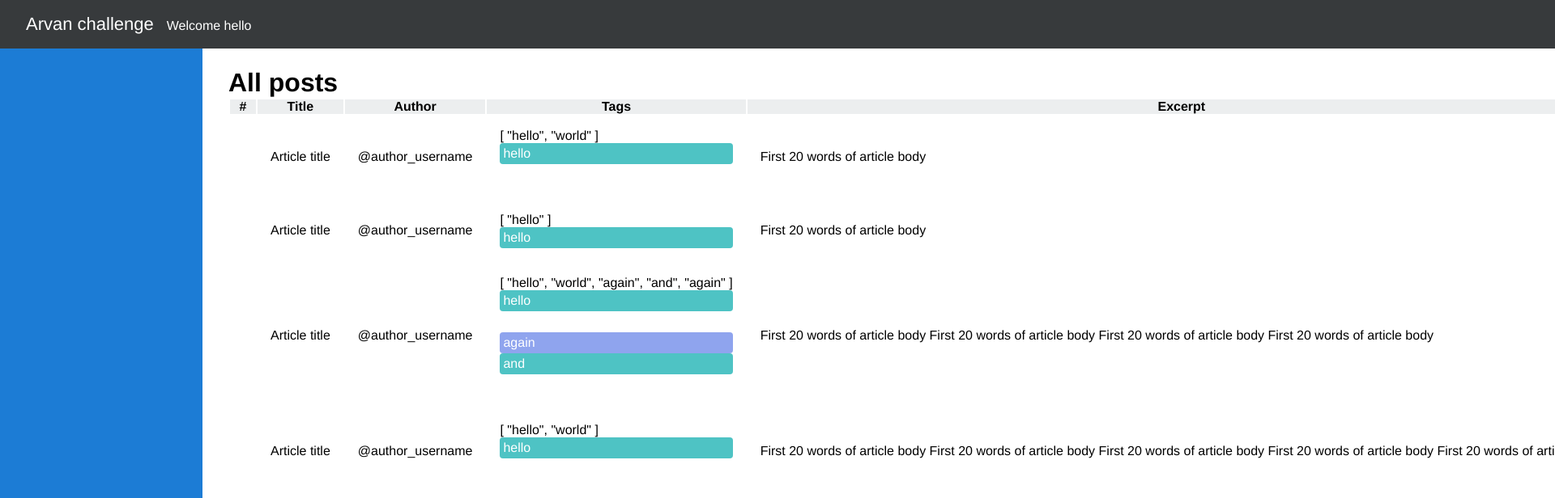
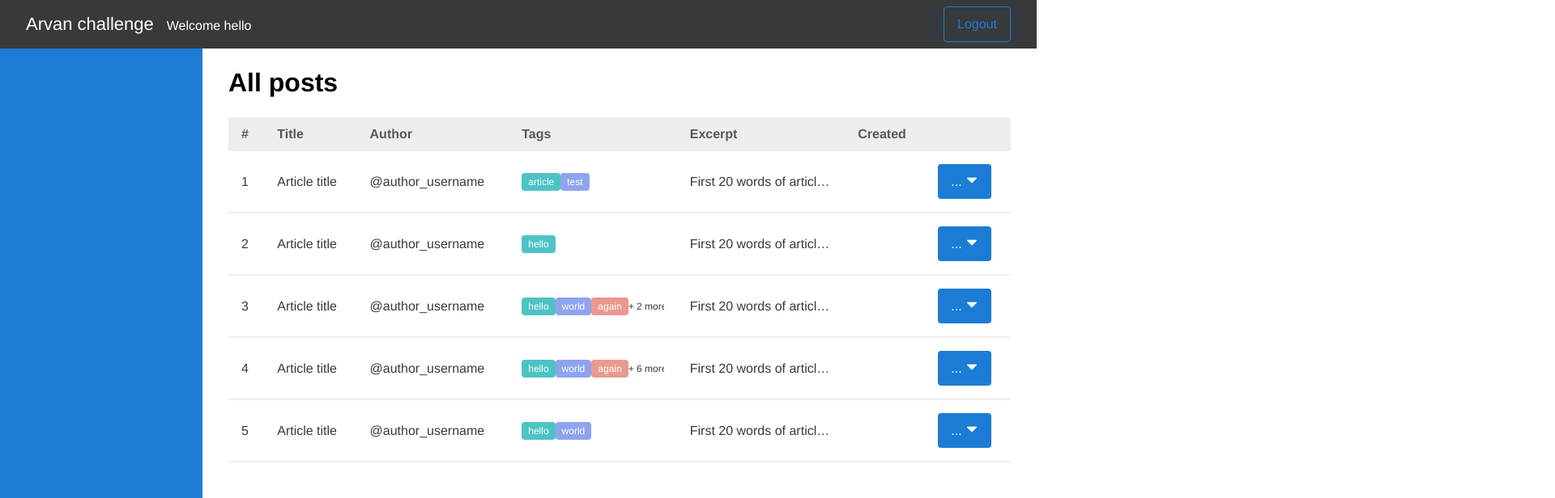
Before and after one commit to sadeq76/arvan-front-end-challenge, a Vue app: page / in a window 1280 px wide. Shown: the top 616 px of the page at 81% size, 1920 px wide, since content can reach past the window. Built offline with nearby package versions, Linux system fonts and the light colour scheme.

Commit message:
add table class and component and update DashboardView

```diff
--- a/src/assets/scss/components/_table.scss
+++ b/src/assets/scss/components/_table.scss
@@ -1,27 +1,42 @@
 .a-table {
   width: 100%;
   overflow-x: scroll;
+  border-collapse: collapse;
+  text-align: start;
 
   thead {
+    color: rgb($gunmetal-color);
+
     tr {
-      padding-inline: 1rem;
-      padding-block: 0.75rem;
       background-color: rgb($silver-color);
+
       th {
+        padding-inline: 1rem;
+        padding-block: 0.75rem;
         width: fit-content;
+        text-align: inherit;
       }
     }
   }
 
   tbody {
+    color: rgb($charcoal-grey-color);
+
     tr {
       padding-inline: 1rem;
-      padding-block: 0.75rem;
+      padding-block: 1.5rem;
+      border-bottom: solid rgb($silver-color);
+      border-width: 2px;
+
       td {
         width: fit-content;
+        max-width: 12rem;
+        overflow: hidden;
+
         text-overflow: ellipsis;
         white-space: nowrap;
         padding: 1rem;
+        text-align: inherit;
       }
     }
   }
--- a/src/components/ABtn.vue
+++ b/src/components/ABtn.vue
@@ -1,8 +1,6 @@
 <script lang="ts" setup>
 import { type BtnProps } from '@/models/props/btn'
 const props = defineProps<BtnProps>()
-
-console.log(props.outlined)
 </script>
 
 <template>
@@ -12,7 +10,11 @@ console.log(props.outlined)
     :aria-disabled="!!disabled"
   >
     <span v-if="!loading">
-      {{ props.text }}
+      <slot v-if="$slots.default"></slot>
+
+      <span v-else>
+        {{ props.text }}
+      </span>
     </span>
 
     <i v-else class="icon-loading spin txt-white"></i>
--- a/src/components/ATable.vue
+++ b/src/components/ATable.vue
@@ -7,18 +7,20 @@ const props = defineProps<TableProps>()
   <table class="a-table">
     <thead>
       <tr>
-        <th v-for="column in props.columns" :key="column.key">{{ column.title }}</th>
+        <th v-for="column in props.columns" :key="column.key" :class="column.class">
+          {{ column.title }}
+        </th>
       </tr>
     </thead>
 
     <tbody>
       <tr v-for="(item, index) in props.items" :key="index">
         <td v-for="cell in columns" :key="cell.key">
-          <span v-if="item[cell.key]">
+          <slot v-if="$slots[cell.key]" :name="cell.key" v-bind="{ ...item, index }"></slot>
+
+          <span v-else :class="cell.class">
             {{ item[cell.key] }}
           </span>
-
-          <slot :name="cell.key" v-bind="item"></slot>
         </td>
       </tr>
     </tbody>
--- a/src/models/props/table-columns.ts
+++ b/src/models/props/table-columns.ts
@@ -1,4 +1,5 @@
 export interface TableColumns {
-  title: string
   key: string
+  title?: string
+  class?: string
 }
--- a/src/views/DashboardView.vue
+++ b/src/views/DashboardView.vue
@@ -7,6 +7,7 @@ import type { TableProps } from '@/models/props/table'
 
 // Components
 import ATable from '@/components/ATable.vue'
+import ABtn from '@/components/ABtn.vue'
 
 const { t } = useI18n()
 
@@ -17,13 +18,14 @@ const tableProps = reactive<TableProps>({
     { key: 'author', title: t('author') },
     { key: 'tags', title: t('tags') },
     { key: 'excerpt', title: t('excerpt') },
-    { key: 'created', title: t('created') }
+    { key: 'created', title: t('created') },
+    { key: 'actions' }
   ],
   items: [
     {
       title: 'Article title',
       author: '@author_username',
-      tags: ['hello', 'world'],
+      tags: ['article', 'test'],
       excerpt: 'First 20 words of article body',
       created: ''
     },
@@ -45,7 +47,7 @@ const tableProps = reactive<TableProps>({
     {
       title: 'Article title',
       author: '@author_username',
-      tags: ['hello', 'world'],
+      tags: ['hello', 'world', 'again', 'and', 'again', 'again', 'again', 'again', 'again'],
       excerpt:
         'First 20 words of article body First 20 words of article body First 20 words of article body First 20 words of article body First 20 words of article body',
       created: ''
@@ -64,29 +66,55 @@ const tableProps = reactive<TableProps>({
 
 <template>
   <div>
-    <h1>{{ $t('allPosts') }}</h1>
+    <h1 class="mb-6">{{ $t('allPosts') }}</h1>
 
     <a-table v-bind="tableProps">
+      <template #index="{ index }">
+        <span>{{ index + 1 }}</span>
+      </template>
+
       <template #tags="{ tags }">
-        <div v-for="tag in tags" :key="tag" class="tag">{{ tag }}</div>
+        <div class="tags w-100 flex items-center">
+          <div class="flex">
+            <div v-for="tag in tags.slice(0, 3)" :key="tag" class="mr-1 tag">{{ tag }}</div>
+          </div>
+
+          <span v-if="tags.length > 3">+ {{ tags.length - 3 }} more</span>
+        </div>
+      </template>
+
+      <template #actions>
+        <ABtn class="dark-sky-blue">
+          ...
+          <i class="icon-angle-bottom md"></i>
+        </ABtn>
       </template>
     </a-table>
   </div>
 </template>
 
 <style lang="scss" scoped>
+.tags {
+  font-size: 0.75rem;
+  overflow: hidden;
+
   .tag {
     color: white;
-  padding: 0.25rem;
+    padding-block: 0.25rem;
+    padding-inline: 0.5rem;
     border-radius: 0.25rem;
   }
-.tag:nth-child(3n + 4) {
+  .tag:nth-child(4n) {
     background-color: #e3b4d0;
   }
-.tag:nth-child(3n + 2) {
+  .tag:nth-child(4n + 1) {
     background-color: #4ec3c4;
   }
-.tag:nth-child(3n + 1) {
+  .tag:nth-child(4n + 2) {
     background-color: #8fa4ee;
   }
+  .tag:nth-child(4n + 3) {
+    background-color: #ea998e;
+  }
+}
 </style>
```
Lines whose indentation alone changed are shown as unchanged.
